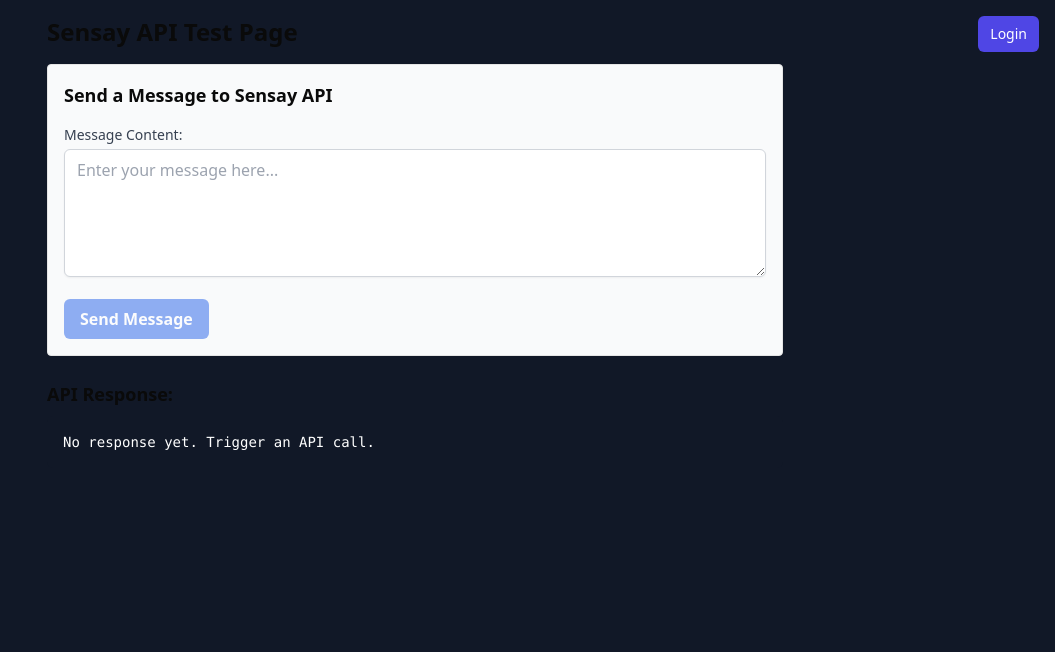
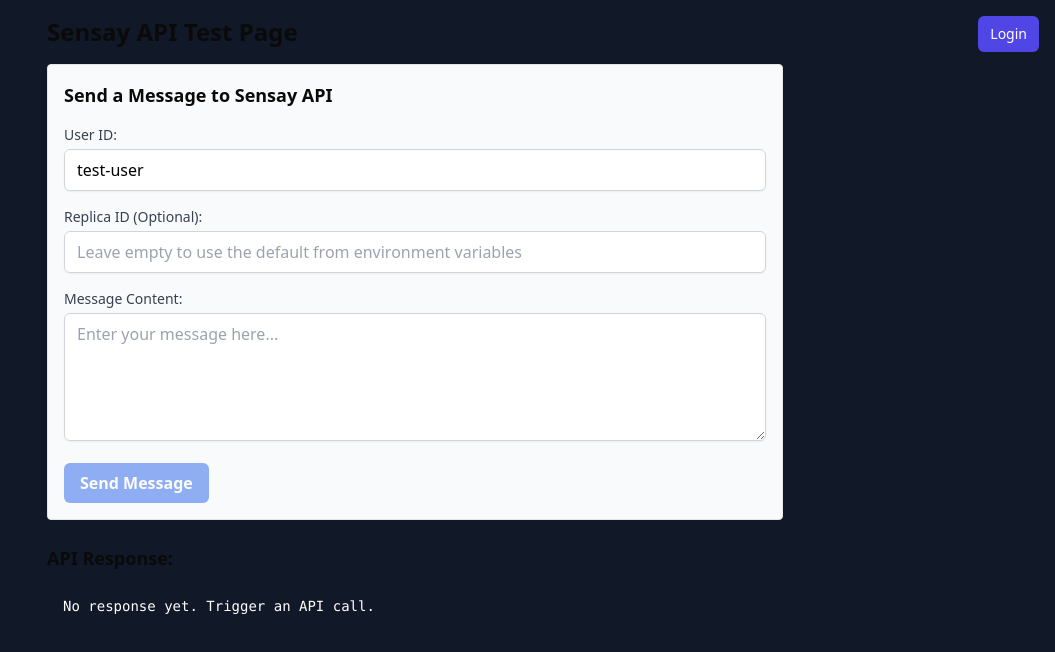
Before and after one commit to davidorban/sensayhacks, a Next.js app: page /sensay-test in a window 1280 px wide. Shown: the top 652 px of the page, without its empty margins (225-1280 px from the left). Built offline with nearby package versions, Linux system fonts and the light colour scheme; no server answers.

Commit message:
Update Sensay test page to use environment variables for API credentials and replica ID

```diff
--- a/src/app/api/sensay-test/route.ts
+++ b/src/app/api/sensay-test/route.ts
@@ -11,6 +11,7 @@
   messages: RequestMessage[];
   model?: string;
   userId?: string;
+  replicaId?: string;
 }
 
 // Environment variables - Make sure to set clean base API URL
@@ -23,6 +24,9 @@
 
 // Authentication secrets
 const SENSAY_ORGANIZATION_SECRET = process.env.SENSAY_ORGANIZATION_SECRET || '';
+
+// Get replica ID from environment variable with a fallback value
+const SENSAY_REPLICA_ID = process.env.SENSAY_REPLICA_ID || '16d38fcc-5cb0-4f94-9cee-3e8398ef4700';
 
 // Set API version to the current date
 const currentDate = new Date().toISOString().split('T')[0]; // 'YYYY-MM-DD'
@@ -48,11 +52,11 @@
     console.log('Received messages:', JSON.stringify(messages));
 
     // Use the known working user ID
-    const userId = '16d38fcc-5cb0-4f94-9cee-3e8398ef4700';
+    const userId = requestBody.userId || 'test-user';
     console.log('Using User ID:', userId);
 
-    // Default replica ID - using the known working ID
-    const replicaId = '16d38fcc-5cb0-4f94-9cee-3e8398ef4700';
+    // Default replica ID - using the environment variable
+    const replicaId = SENSAY_REPLICA_ID;
     console.log('Using Replica ID:', replicaId);
 
     try {
--- a/src/app/sensay-test/page.tsx
+++ b/src/app/sensay-test/page.tsx
@@ -1,6 +1,6 @@
 'use client';
 
-import React, { useState } from 'react';
+import React, { useState, useEffect } from 'react';
 import { Loader2 } from 'lucide-react';
 
 // Define structure for the request body sent to our backend API
@@ -32,7 +32,8 @@
 
 const SensayApiTestPage = () => {
     // Input States
-    const [userId] = useState<string>('16d38fcc-5cb0-4f94-9cee-3e8398ef4700'); // Correct User ID
+    const [userId, setUserId] = useState<string>('test-user');
+    const [replicaId, setReplicaId] = useState<string>('');
     const [chatContent, setChatContent] = useState<string>('');
 
     // Response/Data States
@@ -59,7 +60,8 @@
                             content: chatContent
                         }
                     ],
-                    userId: userId
+                    userId: userId,
+                    replicaId: replicaId || undefined // Only send if not empty
                 }),
             });
 
@@ -84,6 +86,26 @@
 
             <div className="space-y-4 mb-6 p-4 border rounded bg-gray-50">
                 <h2 className="text-lg font-semibold">Send a Message to Sensay API</h2>
+                <div>
+                    <label htmlFor="userId" className="block text-sm font-medium text-gray-700 mb-1">User ID:</label>
+                    <input
+                        id="userId"
+                        value={userId}
+                        onChange={(e) => setUserId(e.target.value)}
+                        className="w-full px-3 py-2 border border-gray-300 rounded-md shadow-sm focus:outline-none focus:ring-indigo-500 focus:border-indigo-500 text-black"
+                        placeholder="Enter user ID (defaults to test-user)"
+                    />
+                </div>
+                <div>
+                    <label htmlFor="replicaId" className="block text-sm font-medium text-gray-700 mb-1">Replica ID (Optional):</label>
+                    <input
+                        id="replicaId"
+                        value={replicaId}
+                        onChange={(e) => setReplicaId(e.target.value)}
+                        className="w-full px-3 py-2 border border-gray-300 rounded-md shadow-sm focus:outline-none focus:ring-indigo-500 focus:border-indigo-500 text-black"
+                        placeholder="Leave empty to use the default from environment variables"
+                    />
+                </div>
                 <div>
                     <label htmlFor="chatContent" className="block text-sm font-medium text-gray-700 mb-1">Message Content:</label>
                     <textarea
```
